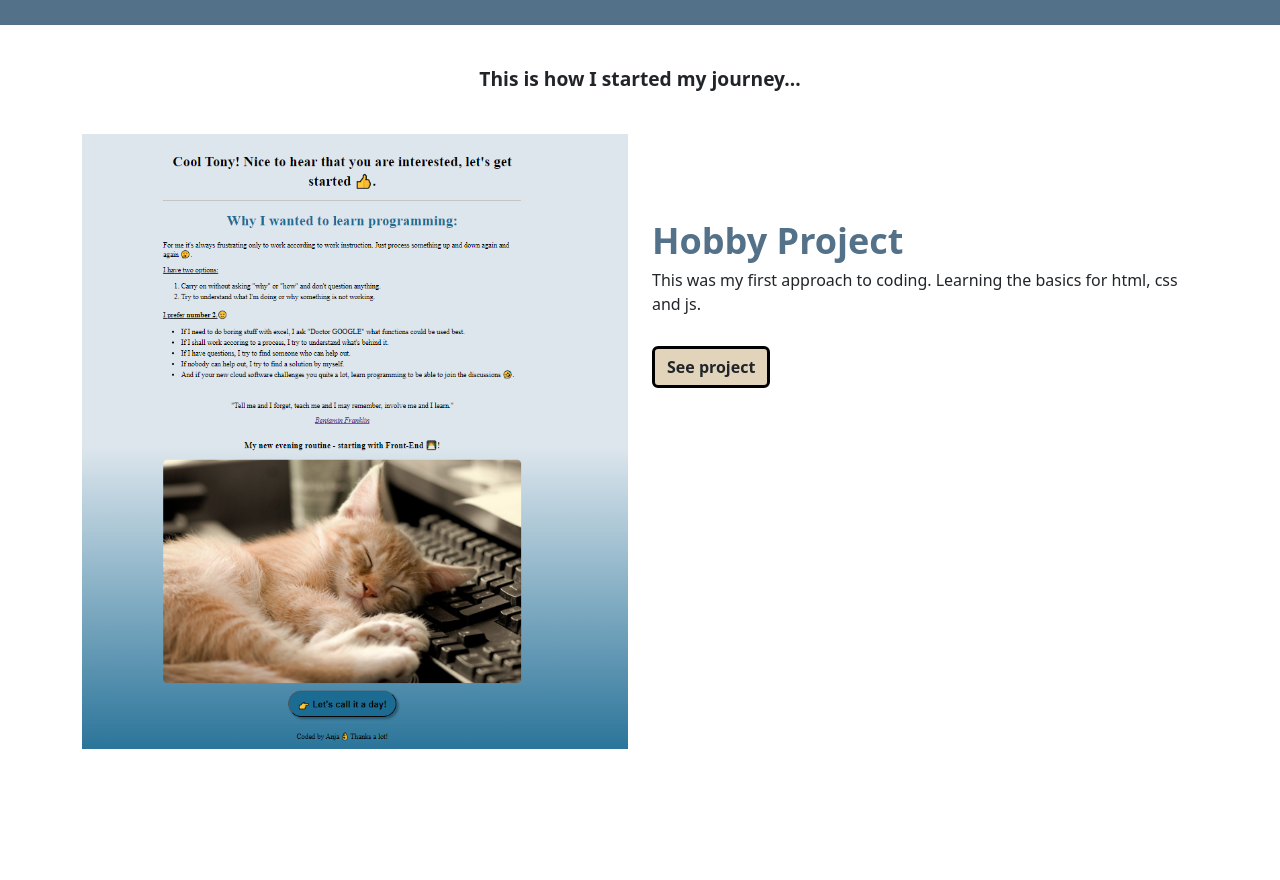
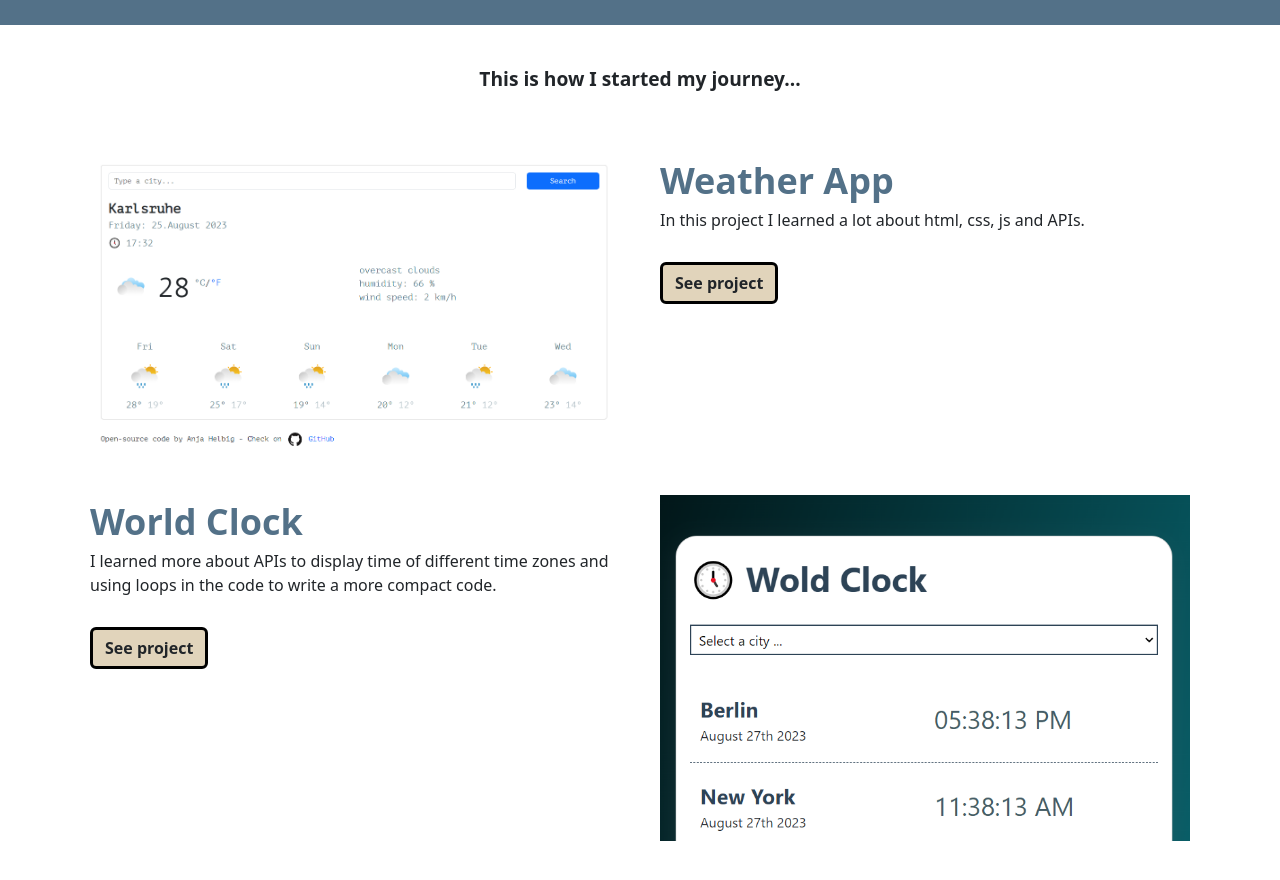
Before and after one commit to AnjaHelbig/SheCodesResponsive-PortfolioProject, a plain HTML site: page index.html in a window 1280 px wide. Shown: the part 420-1300 px from the top of the page. Before the commit the page ends 1169 px from the top, so only its background shows below. Drawn offline with nearby package versions, Linux system fonts and the light colour scheme; a web font is replaced by a local one.

Commit message:
Adding the second project and adjusted css

```diff
--- a/index.html
+++ b/index.html
@@ -36,20 +36,36 @@
       <div class="row">
         <div class="col-sm-6">
           <img
-            src="/sources/media/firstProject.png"
-            alt="SheCodesFirstProject"
+            src="/sources/media/weatherApp.png"
+            alt="SheCodesWeatherApp"
             class="img-fluid"
           />
         </div>
         <br />
         <div class="col-sm-6 project">
-          <div class="projectHeader">Hobby Project</div>
+          <div class="projectHeader">Weather App</div>
           <div class="projectText">
-            This was my first approach to coding. Learning the basics for html,
-            css and js.
+            In this project I learned a lot about html, css, js and APIs.
           </div>
           <a href="#" class="btn btn-branding">See project</a>
       </div>
+
+      <div class="col-sm-6 project">
+          <div class="projectHeader">World Clock</div>
+          <div class="projectText">
+            I learned more about APIs to display time of different time zones and using loops in the code to write a more compact code.
+          </div>
+          <a href="#" class="btn btn-branding">See project</a>
+      </div>
+      <div class="col-sm-6">
+          <img
+            src="/sources/media/worldClock2.png"
+            alt="SheCodesWeatherApp"
+            class="img-fluid"
+          />
+        </div>
+      <br/>
+
     </div>
 
     <script
--- a/sources/style.css
+++ b/sources/style.css
@@ -45,6 +45,7 @@ h3 {
 .container {
   display: block;
   margin: 0 auto;
+  margin-bottom: 30px;
 }
 
 p {
@@ -55,12 +56,12 @@ p {
   font-size: larger;
 }
 
-.project {
-  margin-top: 80px;
-}
-
 .projectHeader {
   font-weight: bold;
   font-size: 36px;
   color: #537188;
 }
+
+.col-sm-6 {
+  padding: 20px;
+}
```
Also changed, not shown: sources/media/worldClock2.png (added).
